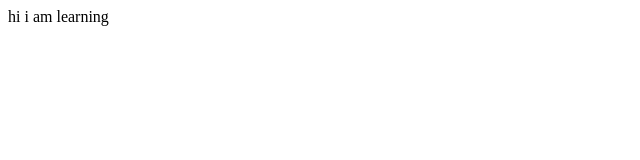
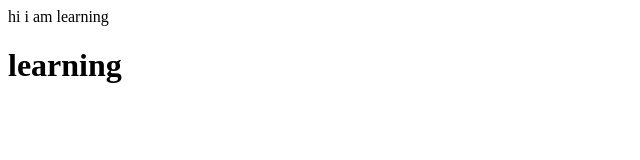
Before and after one commit to Ilisadas/localProjectOne, a plain HTML site: page index.html in a window 1280 px wide. Shown: the whole page, without its empty margins (0-640 px from the left). Drawn offline with Linux system fonts and the light colour scheme.

Commit message:
Feature 1 change

```diff
--- a/index.html
+++ b/index.html
@@ -1 +1,3 @@
 <p>hi i am learning </p>
+
+<h1>learning</h1>
```
